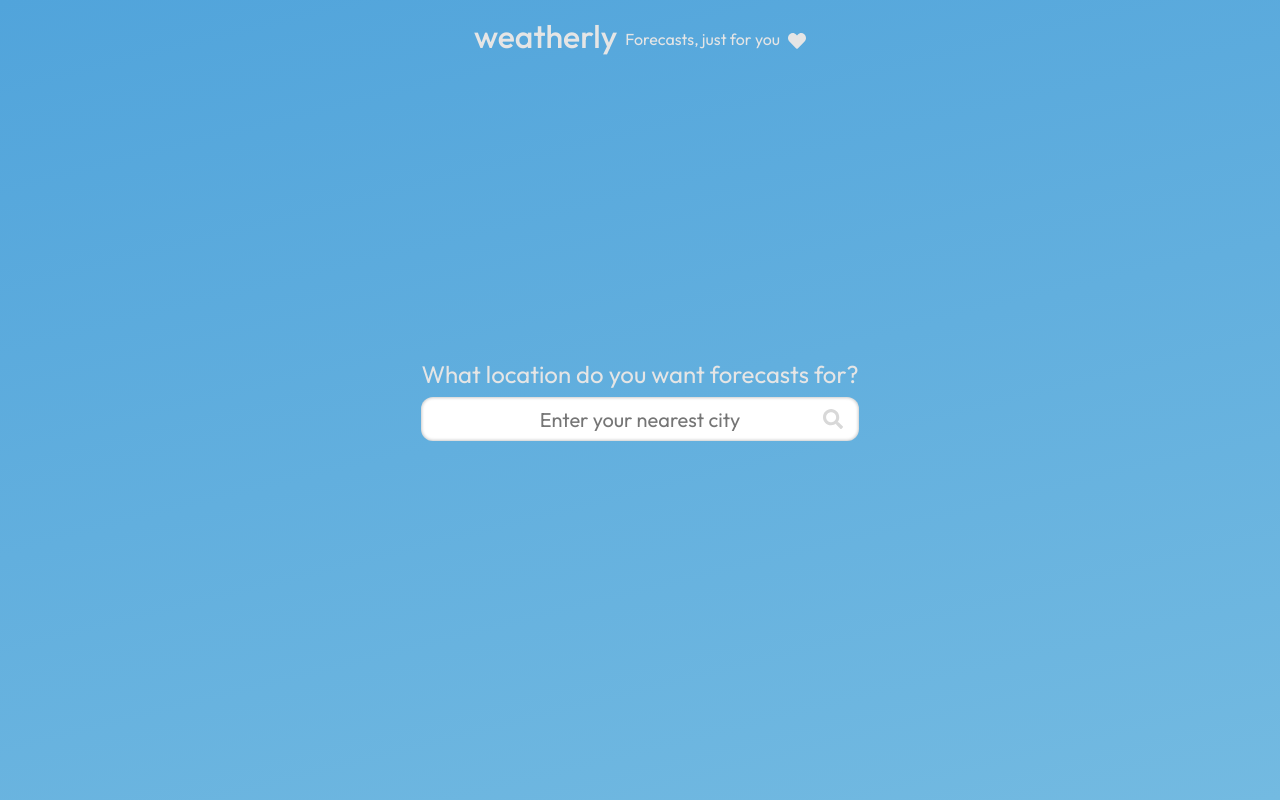
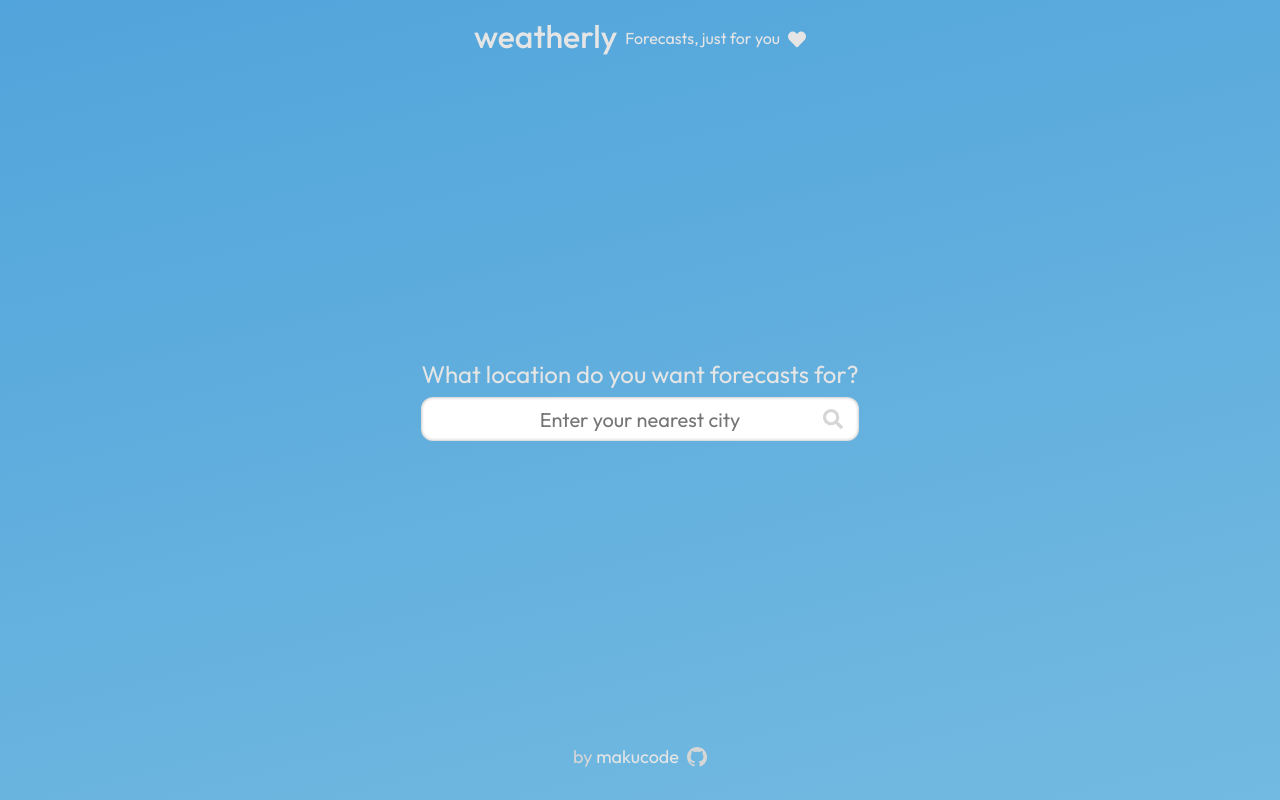
Before and after one commit to makucode/weatherly, a Next.js app: page / in a window 1280 px wide. Built offline with nearby package versions, Linux system fonts and the light colour scheme.

Commit message:
starting page changes

```diff
--- /dev/null
+++ b/src/assets/animations.js
@@ -0,0 +1,74 @@
+export const fadeInUp = {
+    pageInitial: {
+        opacity: 0,
+        transform: "translateY(40px)",
+    },
+    pageAnimate: {
+        opacity: 1,
+        transform: "translateY(0px)",
+    },
+    pageExit: {
+        opacity: 0,
+        transform: "translateY(40px)",
+    },
+};
+
+export const fadeInRotate = {
+    pageInitial: {
+        opacity: 0,
+        transform: "translateY(-20px) rotateX(-30deg)",
+    },
+    pageAnimate: {
+        opacity: 1,
+        transform: "translateY(0px) rotateX(0deg)",
+    },
+    pageExit: {
+        opacity: 0,
+        transform: "translateY(20px) rotateX(20deg)",
+    },
+};
+
+export const fadeInBlur = {
+    pageInitial: {
+        opacity: 0,
+        filter: "blur(3px)",
+    },
+    pageAnimate: {
+        opacity: 1,
+        filter: "blur(0px)",
+    },
+    pageExit: {
+        opacity: 0,
+        filter: "blur(3px)",
+    },
+};
+
+export const fadeIn = {
+    pageInitial: {
+        opacity: 0,
+    },
+    pageAnimate: {
+        opacity: 1,
+    },
+    pageExit: {
+        opacity: 0,
+    },
+};
+
+export const fadeInScale = {
+    pageInitial: {
+        opacity: 0,
+        transform: "scale(0.975)",
+        width: "100%",
+    },
+    pageAnimate: {
+        opacity: 1,
+        transform: "scale(1)",
+        width: "100%",
+    },
+    pageExit: {
+        opacity: 0,
+        transform: "scale(0.975)",
+        width: "100%",
+    },
+};
--- /dev/null
+++ b/src/components/Home/Credits.jsx
@@ -0,0 +1,24 @@
+import React from "react";
+import GitHubIcon from "../icons/GitHubIcon";
+import styles from "../../styles/components/Credits.module.scss";
+
+const Credits = () => {
+    return (
+        <footer className={styles.Credits}>
+            <span>
+                by{" "}
+                <a
+                    className={styles.CreditsMakucode}
+                    href="https://makuco.de/contact"
+                >
+                    makucode
+                </a>
+            </span>
+            <a href="https://github.com/makucode">
+                <GitHubIcon />
+            </a>
+        </footer>
+    );
+};
+
+export default Credits;
--- a/src/components/Home/LocationPicker.jsx
+++ b/src/components/Home/LocationPicker.jsx
@@ -1,11 +1,16 @@
+import axios from "axios";
 import React, { useState } from "react";
+import { AnimatePresence, motion } from "framer-motion";
 import HeartIcon from "../icons/HeartIcon";
 import SearchIcon from "../icons/SearchIcon";
+import { fadeIn, fadeInScale } from "../../assets/animations";
 import styles from "../../styles/components/Home/LocationPicker.module.scss";
-import axios from "axios";
 
 const LocationPicker = () => {
     const [location, setLocation] = useState("");
+
+    const animations = fadeIn;
+    const animationScale = fadeInScale;
 
     const handleSubmit = async (e) => {
         e.preventDefault();
@@ -21,13 +26,29 @@
 
     return (
         <section className={styles.LocationPicker}>
+            <AnimatePresence>
                 <div className={styles.LocationPickerWrapper}>
+                    <motion.div
+                        transition={{ duration: 0.5 }}
+                        initial="pageInitial"
+                        animate="pageAnimate"
+                        exit="pageExit"
+                        variants={animations}
+                    >
                         <div className={styles.LocationPickerHeading}>
                             <h1>weatherly</h1>
                             <h2 className={styles.LocationPickerSub}>
                                 Forecasts, just for you <HeartIcon />
                             </h2>
                         </div>
+                    </motion.div>
+                    <motion.div
+                        transition={{ duration: 0.5, delay: 0.25 }}
+                        initial="pageInitial"
+                        animate="pageAnimate"
+                        exit="pageExit"
+                        variants={animations}
+                    >
                         <form
                             className={styles.LocationPickerForm}
                             onSubmit={handleSubmit}
@@ -35,22 +56,38 @@
                             <label htmlFor="location">
                                 What location do you want forecasts for?
                             </label>
-                    <div className={styles.LocationPickerInpputWrapper}>
+                            <motion.div
+                                transition={{ duration: 0.5, delay: 0.5 }}
+                                initial="pageInitial"
+                                animate="pageAnimate"
+                                exit="pageExit"
+                                variants={animationScale}
+                            >
+                                <div
+                                    className={
+                                        styles.LocationPickerInpputWrapper
+                                    }
+                                >
                                     <input
                                         id="location"
                                         name="location"
                                         type="text"
                                         placeholder="Enter your nearest city"
                                         value={location}
-                            onChange={(e) => setLocation(e.target.value)}
+                                        onChange={(e) =>
+                                            setLocation(e.target.value)
+                                        }
                                     />
                                     <button type="submit">
                                         <SearchIcon />
                                     </button>
                                 </div>
+                            </motion.div>
                         </form>
+                    </motion.div>
                     <div className={styles.PlaceholderSmall}></div>
                 </div>
+            </AnimatePresence>
         </section>
     );
 };
--- /dev/null
+++ b/src/components/icons/GitHubIcon.jsx
@@ -0,0 +1,16 @@
+import React from "react";
+
+const GithubIcon = () => {
+    return (
+        <svg
+            xmlns="http://www.w3.org/2000/svg"
+            width="20px"
+            height="20px"
+            viewBox="0 0 24 24"
+        >
+            <path d="M12 0c-6.626 0-12 5.373-12 12 0 5.302 3.438 9.8 8.207 11.387.599.111.793-.261.793-.577v-2.234c-3.338.726-4.033-1.416-4.033-1.416-.546-1.387-1.333-1.756-1.333-1.756-1.089-.745.083-.729.083-.729 1.205.084 1.839 1.237 1.839 1.237 1.07 1.834 2.807 1.304 3.492.997.107-.775.418-1.305.762-1.604-2.665-.305-5.467-1.334-5.467-5.931 0-1.311.469-2.381 1.236-3.221-.124-.303-.535-1.524.117-3.176 0 0 1.008-.322 3.301 1.23.957-.266 1.983-.399 3.003-.404 1.02.005 2.047.138 3.006.404 2.291-1.552 3.297-1.23 3.297-1.23.653 1.653.242 2.874.118 3.176.77.84 1.235 1.911 1.235 3.221 0 4.609-2.807 5.624-5.479 5.921.43.372.823 1.102.823 2.222v3.293c0 .319.192.694.801.576 4.765-1.589 8.199-6.086 8.199-11.386 0-6.627-5.373-12-12-12z" />
+        </svg>
+    );
+};
+
+export default GithubIcon;
--- a/src/pages/index.jsx
+++ b/src/pages/index.jsx
@@ -1,10 +1,11 @@
 import { useEffect, useState } from "react";
 import Head from "next/head";
 import axios from "axios";
-import styles from "../styles/pages/Home.module.scss";
 import Overview from "../components/Home/Overview";
 import Forecast from "../components/Home/Forecast";
 import LocationPicker from "../components/Home/LocationPicker";
+import Credits from "../components/Home/Credits";
+import styles from "../styles/pages/Home.module.scss";
 
 const Home = () => {
     const [location, setLocation] = useState();
@@ -54,6 +55,8 @@
                     <LocationPicker />
                 )}
             </main>
+
+            <Credits />
         </div>
     );
 };
--- /dev/null
+++ b/src/styles/components/Credits.module.scss
@@ -0,0 +1,38 @@
+@import "../globals";
+
+.Credits {
+    position: absolute;
+
+    display: flex;
+    align-items: center;
+    column-gap: 0.5rem;
+
+    bottom: 2rem;
+    left: 50%;
+    transform: translateX(-50%);
+
+    color: $mid;
+    font-size: 1.125rem;
+
+    a {
+        height: 20px;
+
+        color: $light;
+    }
+
+    .CreditsMakucode {
+    }
+
+    .CreditsMakucode:hover {
+    }
+
+    svg {
+        fill: $mid;
+
+        transition: $transNormal;
+    }
+
+    svg:hover {
+        fill: $light;
+    }
+}
--- a/src/styles/components/Home/LocationPicker.module.scss
+++ b/src/styles/components/Home/LocationPicker.module.scss
@@ -37,7 +37,7 @@
     font-weight: 400;
     font-size: 1rem;
 
-    transform: translateY(3px);
+    transform: translateY(1.5px);
 
     svg {
         fill: $light;
@@ -57,6 +57,10 @@
     flex-direction: column;
     align-items: center;
     row-gap: 0.5rem;
+
+    padding: 0 2rem;
+
+    text-align: center;
 
     label {
         display: block;
@@ -103,8 +107,10 @@
 
             transition: $transNormal;
         }
+    }
 
-        svg:hover {
+    button:hover {
+        svg {
             color: $offDark;
         }
     }
@@ -118,3 +124,24 @@
     height: 40px;
     margin-bottom: 1rem;
 }
+
+@media screen and (max-width: $br-s) {
+    .LocationPickerHeading {
+        flex-direction: column;
+        justify-content: center;
+    }
+
+    .LocationPickerForm {
+        label {
+            font-size: 1.25rem;
+        }
+
+        input {
+            font-size: 1rem;
+        }
+
+        svg {
+            transform: translateY(-2px);
+        }
+    }
+}
--- a/src/styles/globals.scss
+++ b/src/styles/globals.scss
@@ -17,7 +17,7 @@
 $offDark: #686868;
 $light: #e5e5e5;
 $lightTransparent: #e5e5e562;
-$mid: #d8d8d8;
+$mid: #d6d6d6;
 $red: indianred;
 
 // Borders
@@ -32,3 +32,9 @@
 // Transitions & Easings
 
 $transNormal: all ease-in-out 0.15s;
+
+// Breakpoints
+
+$br-l: 1280px;
+$br-m: 810px;
+$br-s: 540px;
--- a/src/styles/style.scss
+++ b/src/styles/style.scss
@@ -21,6 +21,13 @@
     scrollbar-width: none;
 }
 
+a {
+    color: $light;
+    text-decoration: none;
+
+    transition: $transNormal;
+}
+
 section {
     box-sizing: border-box;
     height: 100vh;
```
Lines whose indentation alone changed are shown as unchanged.
